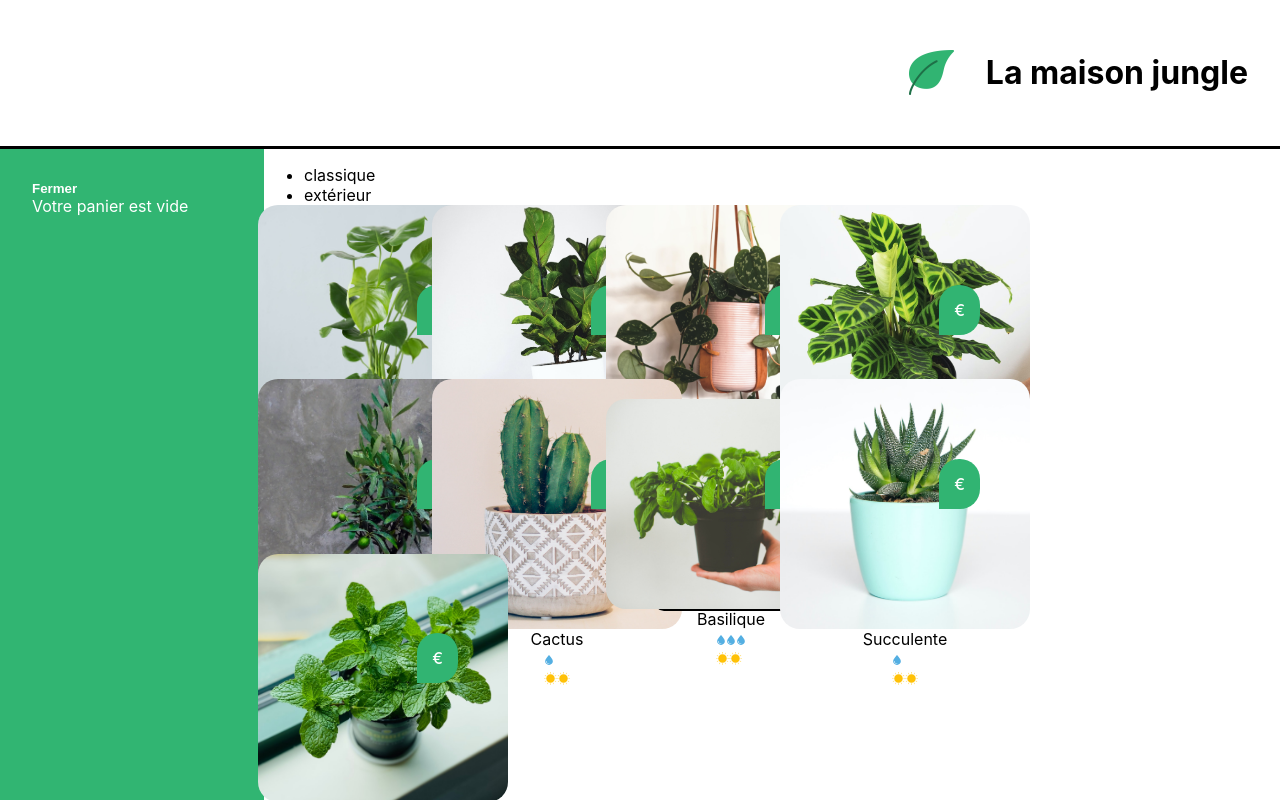
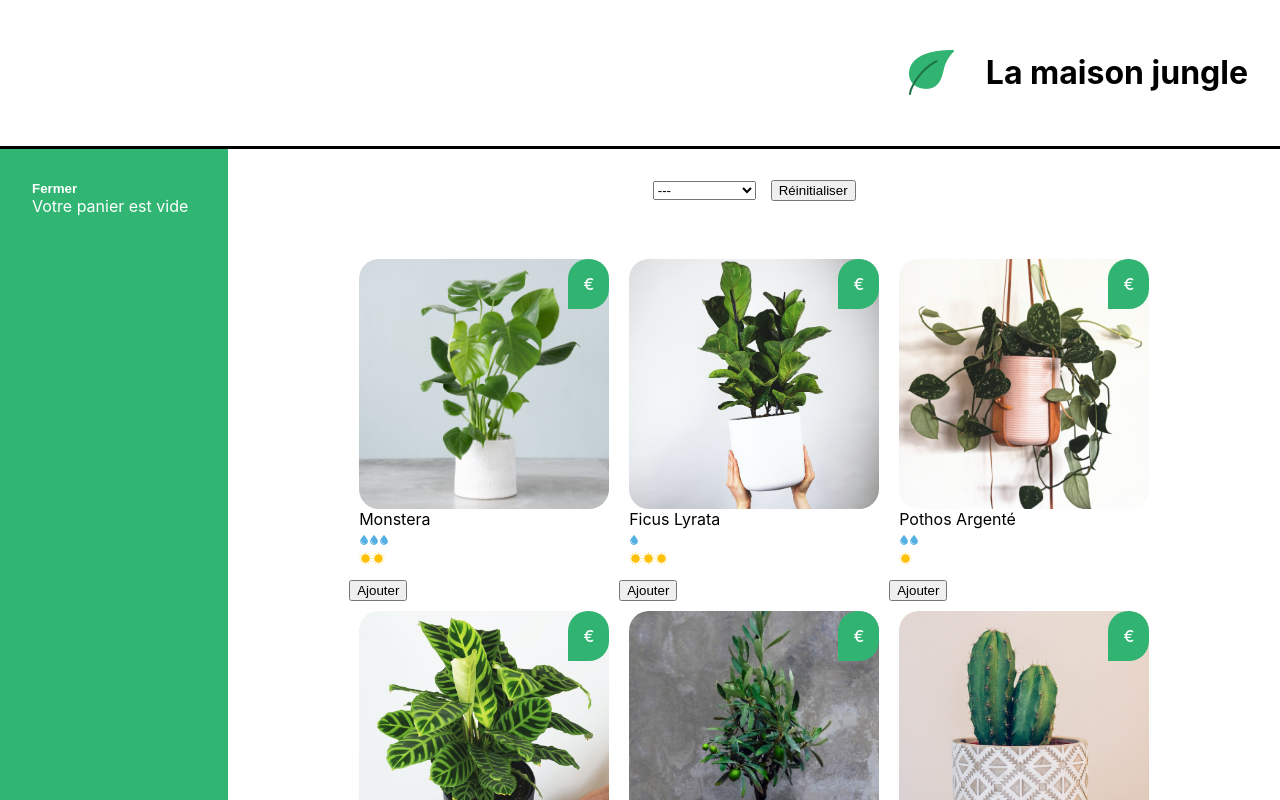
Before and after one commit to AdalbertPungu/Reactjs-Projects, a React (Create React App) app in the folder la-maison-jungle/: page / in a window 1280 px wide. Shown: the top 800 px of the page. Built offline with nearby package versions, Linux system fonts and the light colour scheme.

Commit message:
Update ShoppingList

```diff
--- a/la-maison-jungle/src/components/ShoppingList.js
+++ b/la-maison-jungle/src/components/ShoppingList.js
@@ -1,31 +1,55 @@
+import { useState } from 'react'
 import { plantList } from '../data/plantList'
 import PlantItem from './PlantItem'
+import Categories from './Categories'
 import '../styles/ShoppingList.css'
 
-function ShoppingList() {
+function ShoppingList({ cart, updateCart }) {
+	const [activeCategory, setActiveCategory] = useState('')
 	const categories = plantList.reduce(
 		(acc, plant) =>
 			acc.includes(plant.category) ? acc : acc.concat(plant.category),
 		[]
 	)
 
+	function addToCart(name, price) {
+		const currentPlantSaved = cart.find((plant) => plant.name === name)
+		if (currentPlantSaved) {
+			const cartFilteredCurrentPlant = cart.filter(
+				(plant) => plant.name !== name
+			)
+			updateCart([
+				...cartFilteredCurrentPlant,
+				{ name, price, amount: currentPlantSaved.amount + 1 }
+			])
+		} else {
+			updateCart([...cart, { name, price, amount: 1 }])
+		}
+	}
+
 	return (
 		<div className='lmj-shopping-list'>
-			<ul>
-				{categories.map((cat) => (
-					<li key={cat}>{cat}</li>
-				))}
-			</ul>
+			<Categories
+				categories={categories}
+				setActiveCategory={setActiveCategory}
+				activeCategory={activeCategory}
+			/>
+
 			<ul className='lmj-plant-list'>
-				{plantList.map(({ id, cover, name, water, light }) => (
+				{plantList.map(({ id, cover, name, water, light, price, category }) =>
+					!activeCategory || activeCategory === category ? (
+						<div key={id}>
 							<PlantItem
-						key={id}
 								cover={cover}
 								name={name}
 								water={water}
 								light={light}
+								price={price}
 							/>
-				))}
+							<button onClick={() => addToCart(name, price)}>Ajouter</button>
+						</div>
+					) : null
+				)}
 			</ul>
 		</div>
 	)
--- a/la-maison-jungle/src/styles/ShoppingList.css
+++ b/la-maison-jungle/src/styles/ShoppingList.css
@@ -1,30 +1,11 @@
+.lmj-shopping-list {
+	width: 100%;
+}
+
 .lmj-plant-list {
 	list-style-type: none;
 	padding: 32px;
 	display: flex;
 	flex-wrap: wrap;
-	max-width: 800px;
+	justify-content: center;
 }
-
-.lmj-plant-item {
-	border: solid 2px black;
-	border-radius: 10px;
-	height: 150px;
-	width: 150px;
-	margin: 10px;
-	display: flex;
-	align-items: center;
-	justify-content: center;
-	flex-direction: column;
-	position: relative;
-}
-
-.lmj-sales {
-	position: absolute;
-	right: 0px;
-	top: 10px;
-	font-weight: 500;
-	color: white;
-	padding: 5px 10px;
-	background-color: #31b572;
-}
```
Lines whose indentation alone changed are shown as unchanged.
